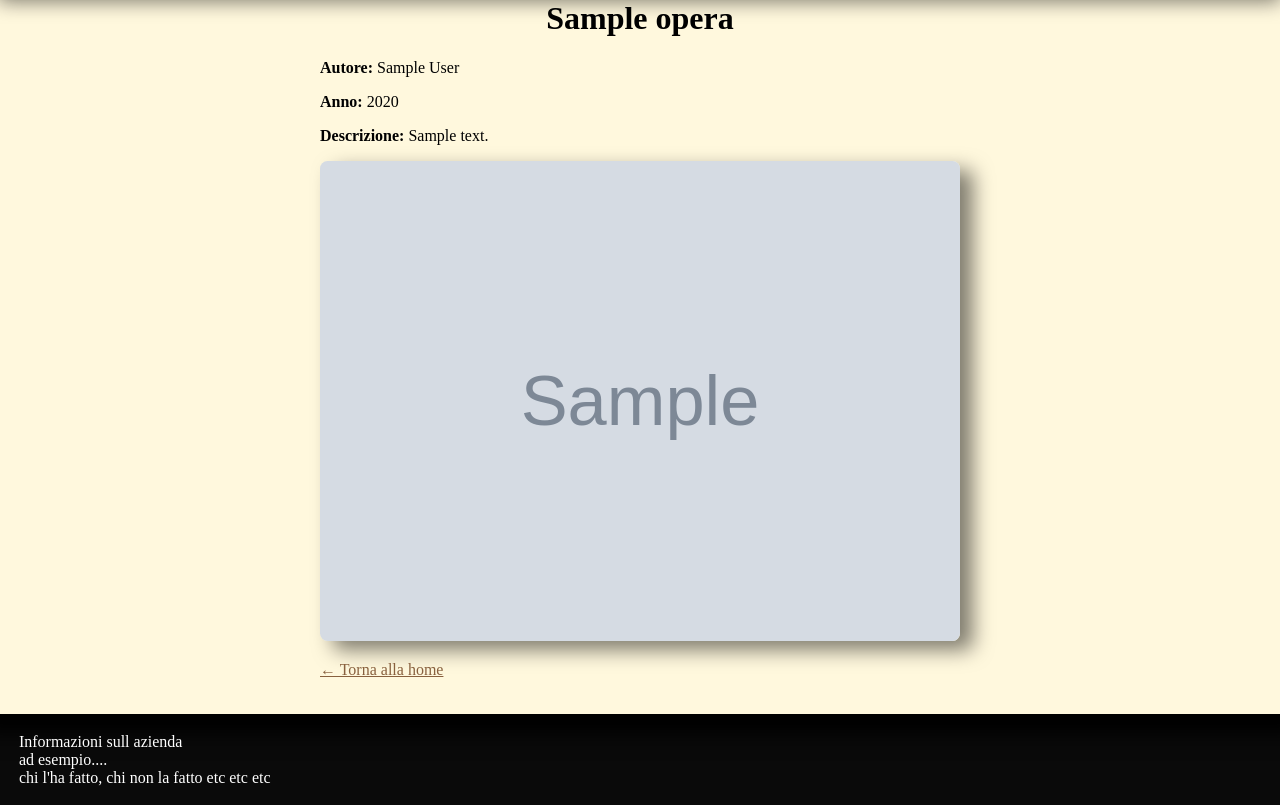
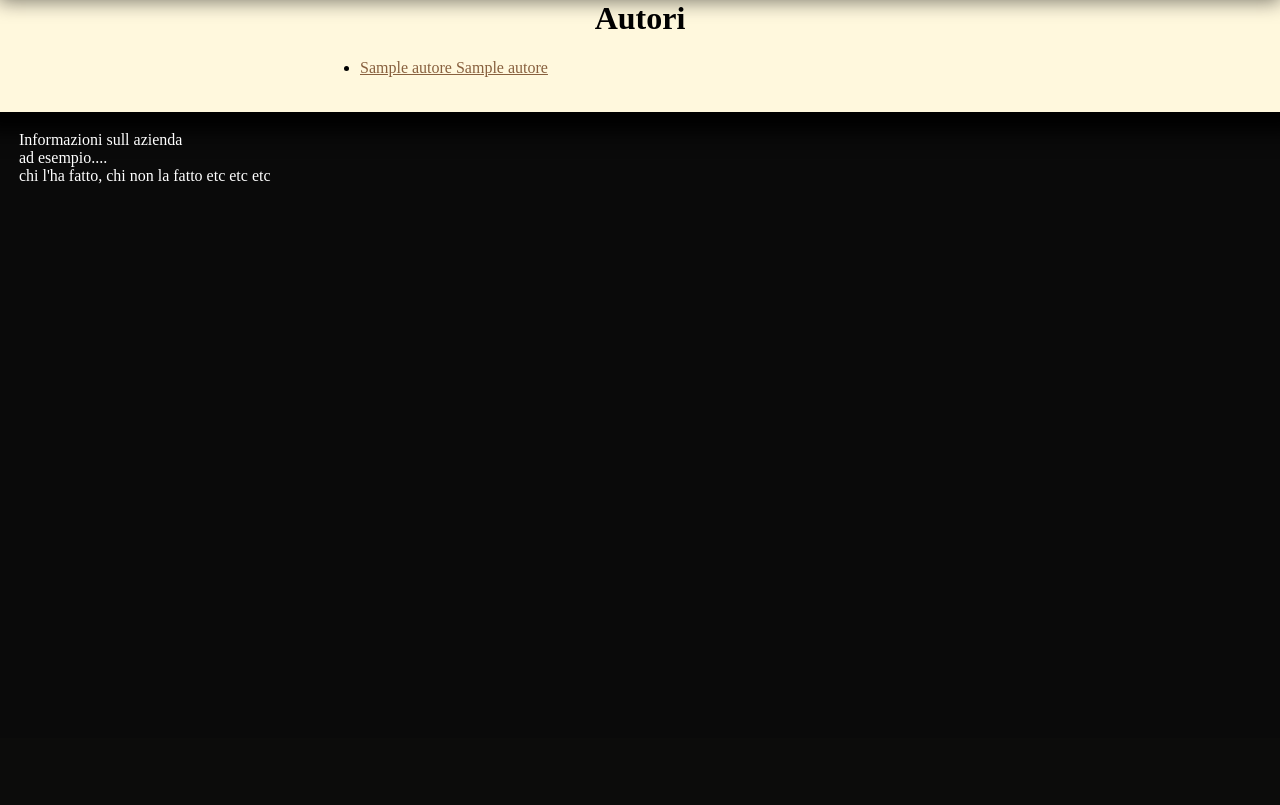
Before and after one commit to Bachk6/Progetto-Volta, a Django app: template sitomuseo/templates/lista_autori.html in a window 1280 px wide. Shown: the part 62-867 px from the top of the page. After the commit the page ends 246 px from the top, so only its background shows below. Run offline with Django 5.2, Linux system fonts and the light colour scheme; the template is opened without the code that fills it: most values are stand-ins (such as "Sample title", 1, 10 or a date in 2020); grey boxes marked "Sample" are stand-in pictures.

Commit message:
Pagina lista autori

```diff
--- a/projectvolta/urls.py
+++ b/projectvolta/urls.py
@@ -26,5 +26,5 @@ urlpatterns = [
     path("home/",views.home, name="home"),
     path("detail/<int:opera_id>",views.detail,name="detail")
     path('autori/', views.lista_autori, name='lista_autori'),
-    path('autori/<int:pk>/', views.dettaglio_autore, name='dettaglio_autore'),
+    path('autori/<int:id>/', views.dettaglio_autore, name='dettaglio_autore'),
 ]+ static(settings.MEDIA_URL, document_root=settings.MEDIA_ROOT)
--- a/sitomuseo/templates/lista_autori.html
+++ b/sitomuseo/templates/lista_autori.html
@@ -1,12 +1,13 @@
-{%extends 'base.html'%}
-    {%block pagetitle%}{{ opera.title }} - Dettagli{%endblock%}
-    {%block title %}{{ opera.title }}{%endblock%}
-    {%block content%}
-    <p><strong>Autore:</strong> {{ opera.author }}</p>
-    <p><strong>Anno:</strong> {{ opera.year }}</p>
-    <p><strong>Descrizione:</strong> {{ opera.description }}</p>
-    {% if opera.image %}
-        <img src="{{ opera.image.url }}" alt="{{ opera.title }}" class="operaimg">
-    {% endif %}
-    <p><a href="{% url 'home' %}">← Torna alla home</a></p>
-    {%endblock%}
+{% extends 'base.html' %}
+{%block title %}Autori{%endblock%}
+{%block pagetitle %}Museo Volta - Autori {%endblock%}
+{%block content%}
+<ul>
+    {% for autore in autori %}
+        <li>
+            <a href ="{% url 'dettaglio_autore' autore.id %}">{{autore.nome}} {{autore.cognome}}
+        </a>
+        </li>
+    {% endfor %}
+</ul>
+{%endblock%}
```
